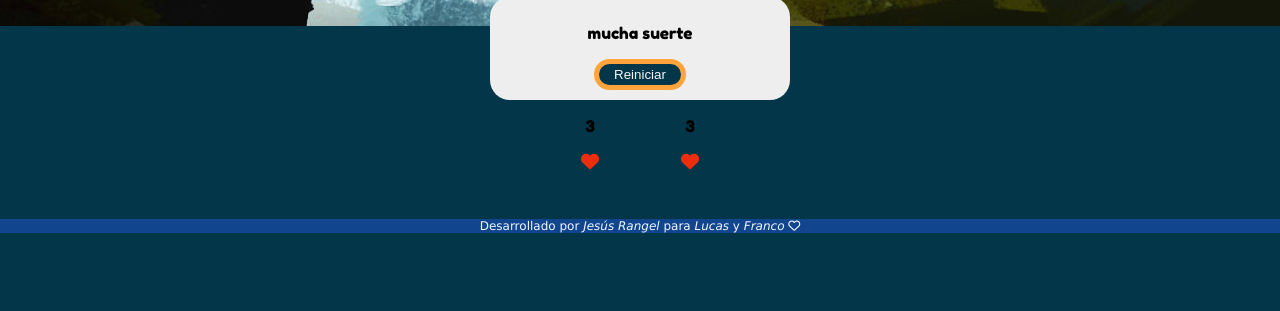
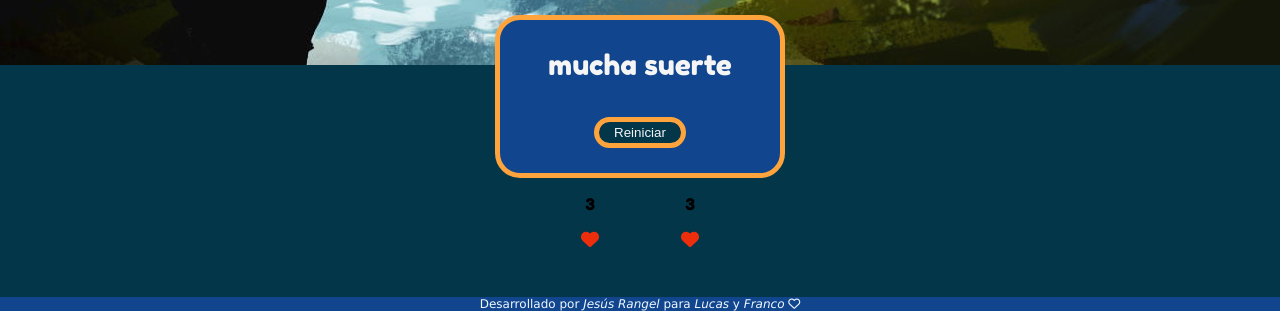
Before and after one commit to jerangel1/Mokepon, a plain HTML site: page index.html in a window 1280 px wide. Shown: the part 1250-1561 px from the top of the page. Before the commit the page ends 1483 px from the top, so only its background shows below. Drawn offline with Linux system fonts and the light colour scheme.

Commit message:
se agregan estilos a botones de ataques y se cambia color seleccion, se estiliza boton resultado y seccion resultado

```diff
--- a/styles.css
+++ b/styles.css
@@ -18,7 +18,7 @@ body {
 }
 
 .titulo img {
-  width:550px;
+  width: 550px;
   margin: 0;
   border: 0;
   padding: 0;
@@ -38,11 +38,11 @@ body {
   margin-top: 0px;
   width: 200px;
   height: 200px;
-  background:#11468F;
+  background: #11468F;
   padding: 40px;
   box-sizing: border-box;
   border-radius: 20px;
-  border:6px solid #FFA33C;
+  border: 6px solid #FFA33C;
   display: flex;
   justify-content: center;
   align-items: center;
@@ -54,6 +54,7 @@ body {
 .tarjeta-de-mokepon img {
   width: 130px;
 }
+
 .tarjeta-de-mokepon p {
   font-size: 18px;
   font-style: italic;
@@ -63,7 +64,8 @@ body {
 input {
   display: none;
 }
-input:checked + label {
+
+input:checked+label {
   background-color: #1A5D1A;
 }
 
@@ -81,7 +83,8 @@ input:checked + label {
   justify-content: center;
   align-items: center;
 }
-footer{
+
+footer {
   text-align: center;
   margin-top: 15px;
   background-color: #11468F;
@@ -90,19 +93,25 @@ footer{
   font-weight: 100;
   font-family: Verdana, Geneva, Tahoma, sans-serif;
 }
-footer a{
+
+footer a {
   text-decoration: none;
   color: aliceblue;
   font-size: 12px;
   font-style: italic;
 }
-.dedicatoria{
+
+.dedicatoria {
   font-style: italic;
 }
-#seleccionar-ataque{
+
+#seleccionar-ataque {
   text-align: center;
 }
-#boton-tierra , #boton-fuego, #boton-agua{
+
+#boton-tierra,
+#boton-fuego,
+#boton-agua {
   margin-top: 18px;
   background-color: #11468F;
   font-size: 40px;
@@ -114,26 +123,29 @@ footer a{
   text-align: center;
   justify-content: center;
   align-items: center;
-  gap:80px;
+  gap: 80px;
 }
 
-.img-ataque{
+.img-ataque {
   width: 100px;
   flex-direction: column;
   display: flex;
-  padding:10px;
+  padding: 10px;
 }
-.p-atk{
+
+.p-atk {
   font-size: 24px;
   font-style: italic;
 }
-.fas{
+
+.fas {
   color: #ed2e0c;
   font-size: 18px;
 }
-.info-combate{
-  margin:auto;
-  width:400px;
+
+.info-combate {
+  margin: auto;
+  width: 400px;
   background-color: #11468F;
   padding: 20px 15px 20px 20px;
   font-family: 'Fredoka One', cursive;
@@ -143,8 +155,9 @@ footer a{
   border: 5px solid #FFA33C;
   text-align: center;
 }
-#mensajes{
-width:280px;
+
+#mensajes {
+  width: 280px;
   box-sizing: content-box;
   background: #EEEEEE;
   padding: 10px;
@@ -155,28 +168,31 @@ justify-content: center;
   flex-direction: column;
 }
 
-.versus{
-  width:70px;
-  height:90px;
+.versus {
+  width: 70px;
+  height: 90px;
   transform: rotate(19deg);
-  margin:0;
-  padding:0;
-  border:0;
-}
-.divisordecombate{
-  border:1px;
-  width:500px;
+  margin: 0;
+  padding: 0;
+  border: 0;
 }
 
-#boton-reiniciar{
-  border:5px solid #FFA33C;
-  padding:3px 15px 3px 15px;
-  color:whitesmoke;
+.divisordecombate {
+  border: 1px;
+  width: 500px;
+}
+
+#boton-reiniciar {
+  border: 5px solid #FFA33C;
+  padding: 3px 15px 3px 15px;
+  color: whitesmoke;
   cursor: pointer;
   border-radius: 25px;
-  background:#04364A
+  background: #04364A;
+  margin-bottom: 25px;
 }
-.ataques{
+
+.ataques {
   display: grid;
   grid-template-columns: 100px 100px;
   text-align: center;
@@ -185,17 +201,41 @@ flex-direction: column;
   justify-items: center;
 }
 
-@media (max-width:360px){
-  .tarjetas{
+@media (max-width:360px) {
+  .tarjetas {
     flex-direction: column;
   }
-  #mensajes{
-    width:100px;
+
+  #mensajes {
+    width: 100px;
   }
 }
-.ataques-jugador, .ataques-enemigo{
+
+.ataques-jugador,
+.ataques-enemigo {
   display: flex;
   flex-direction: column;
   align-items: center;
 
 }
+
+#mensajes {
+  padding: 0px;
+  border: 0;
+  margin-top: 25px;
+  margin-top: 18px;
+  background: #11468F;
+  font-size: 28px;
+  font-weight: 400;
+  border-radius: 25px;
+  cursor: pointer;
+  border: 5px solid #FFA33C;
+  text-align: center;
+  justify-content: center;
+  align-items: center;
+}
+
+#resultado {
+  color: whitesmoke;
+  font-family: 'Fredoka One', cursive;
+}
```
Lines whose indentation alone changed are shown as unchanged.
